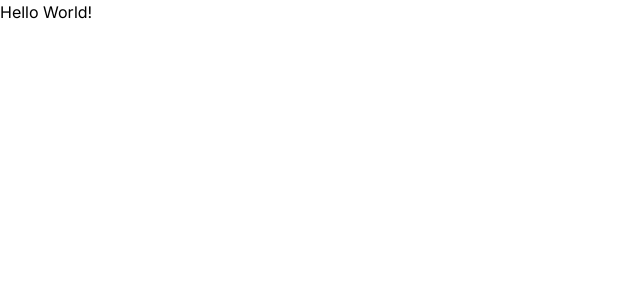
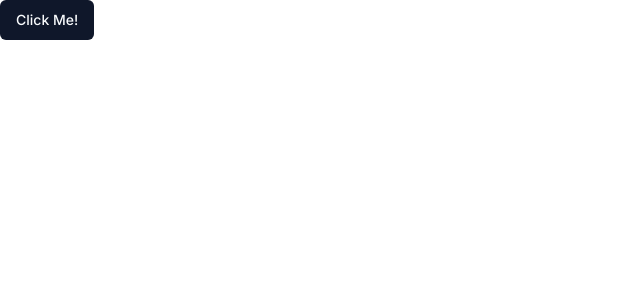
Before and after one commit to mimoriam/next-auth-v5, a Next.js app: page / in a window 1280 px wide. Shown: the top 300 px of the page, without its empty margins (0-640 px from the left). Built offline with nearby package versions, Linux system fonts and the light colour scheme.

Commit message:
Commit #3 - ShadCN UI installation

```diff
--- a/app/globals.css
+++ b/app/globals.css
@@ -1,3 +1,76 @@
 @tailwind base;
 @tailwind components;
 @tailwind utilities;
+
+@layer base {
+  :root {
+    --background: 0 0% 100%;
+    --foreground: 222.2 84% 4.9%;
+
+    --card: 0 0% 100%;
+    --card-foreground: 222.2 84% 4.9%;
+
+    --popover: 0 0% 100%;
+    --popover-foreground: 222.2 84% 4.9%;
+
+    --primary: 222.2 47.4% 11.2%;
+    --primary-foreground: 210 40% 98%;
+
+    --secondary: 210 40% 96.1%;
+    --secondary-foreground: 222.2 47.4% 11.2%;
+
+    --muted: 210 40% 96.1%;
+    --muted-foreground: 215.4 16.3% 46.9%;
+
+    --accent: 210 40% 96.1%;
+    --accent-foreground: 222.2 47.4% 11.2%;
+
+    --destructive: 0 84.2% 60.2%;
+    --destructive-foreground: 210 40% 98%;
+
+    --border: 214.3 31.8% 91.4%;
+    --input: 214.3 31.8% 91.4%;
+    --ring: 222.2 84% 4.9%;
+
+    --radius: 0.5rem;
+  }
+
+  .dark {
+    --background: 222.2 84% 4.9%;
+    --foreground: 210 40% 98%;
+
+    --card: 222.2 84% 4.9%;
+    --card-foreground: 210 40% 98%;
+
+    --popover: 222.2 84% 4.9%;
+    --popover-foreground: 210 40% 98%;
+
+    --primary: 210 40% 98%;
+    --primary-foreground: 222.2 47.4% 11.2%;
+
+    --secondary: 217.2 32.6% 17.5%;
+    --secondary-foreground: 210 40% 98%;
+
+    --muted: 217.2 32.6% 17.5%;
+    --muted-foreground: 215 20.2% 65.1%;
+
+    --accent: 217.2 32.6% 17.5%;
+    --accent-foreground: 210 40% 98%;
+
+    --destructive: 0 62.8% 30.6%;
+    --destructive-foreground: 210 40% 98%;
+
+    --border: 217.2 32.6% 17.5%;
+    --input: 217.2 32.6% 17.5%;
+    --ring: 212.7 26.8% 83.9%;
+  }
+}
+
+@layer base {
+  * {
+    @apply border-border;
+  }
+  body {
+    @apply bg-background text-foreground;
+  }
+}
--- a/app/page.tsx
+++ b/app/page.tsx
@@ -1,7 +1,9 @@
+import { Button } from "@/components/ui/button";
+
 export default async function Home() {
   return (
     <main>
-      <div>Hello World!</div>
+      <Button>Click Me!</Button>
     </main>
   );
 }
--- /dev/null
+++ b/components/ui/button.tsx
@@ -0,0 +1,56 @@
+import * as React from "react"
+import { Slot } from "@radix-ui/react-slot"
+import { cva, type VariantProps } from "class-variance-authority"
+
+import { cn } from "@/lib/utils"
+
+const buttonVariants = cva(
+  "inline-flex items-center justify-center whitespace-nowrap rounded-md text-sm font-medium ring-offset-background transition-colors focus-visible:outline-none focus-visible:ring-2 focus-visible:ring-ring focus-visible:ring-offset-2 disabled:pointer-events-none disabled:opacity-50",
+  {
+    variants: {
+      variant: {
+        default: "bg-primary text-primary-foreground hover:bg-primary/90",
+        destructive:
+          "bg-destructive text-destructive-foreground hover:bg-destructive/90",
+        outline:
+          "border border-input bg-background hover:bg-accent hover:text-accent-foreground",
+        secondary:
+          "bg-secondary text-secondary-foreground hover:bg-secondary/80",
+        ghost: "hover:bg-accent hover:text-accent-foreground",
+        link: "text-primary underline-offset-4 hover:underline",
+      },
+      size: {
+        default: "h-10 px-4 py-2",
+        sm: "h-9 rounded-md px-3",
+        lg: "h-11 rounded-md px-8",
+        icon: "h-10 w-10",
+      },
+    },
+    defaultVariants: {
+      variant: "default",
+      size: "default",
+    },
+  }
+)
+
+export interface ButtonProps
+  extends React.ButtonHTMLAttributes<HTMLButtonElement>,
+    VariantProps<typeof buttonVariants> {
+  asChild?: boolean
+}
+
+const Button = React.forwardRef<HTMLButtonElement, ButtonProps>(
+  ({ className, variant, size, asChild = false, ...props }, ref) => {
+    const Comp = asChild ? Slot : "button"
+    return (
+      <Comp
+        className={cn(buttonVariants({ variant, size, className }))}
+        ref={ref}
+        {...props}
+      />
+    )
+  }
+)
+Button.displayName = "Button"
+
+export { Button, buttonVariants }
--- /dev/null
+++ b/lib/utils.ts
@@ -0,0 +1,6 @@
+import { type ClassValue, clsx } from "clsx";
+import { twMerge } from "tailwind-merge";
+
+export function cn(...inputs: ClassValue[]) {
+  return twMerge(clsx(inputs));
+}
--- a/tailwind.config.ts
+++ b/tailwind.config.ts
@@ -1,20 +1,80 @@
-import type { Config } from "tailwindcss";
+import type { Config } from "tailwindcss"
 
-const config: Config = {
+const config = {
+  darkMode: ["class"],
   content: [
-    "./pages/**/*.{js,ts,jsx,tsx,mdx}",
-    "./components/**/*.{js,ts,jsx,tsx,mdx}",
-    "./app/**/*.{js,ts,jsx,tsx,mdx}",
-  ],
+    './pages/**/*.{ts,tsx}',
+    './components/**/*.{ts,tsx}',
+    './app/**/*.{ts,tsx}',
+    './src/**/*.{ts,tsx}',
+	],
+  prefix: "",
   theme: {
+    container: {
+      center: true,
+      padding: "2rem",
+      screens: {
+        "2xl": "1400px",
+      },
+    },
     extend: {
-      backgroundImage: {
-        "gradient-radial": "radial-gradient(var(--tw-gradient-stops))",
-        "gradient-conic":
-          "conic-gradient(from 180deg at 50% 50%, var(--tw-gradient-stops))",
+      colors: {
+        border: "hsl(var(--border))",
+        input: "hsl(var(--input))",
+        ring: "hsl(var(--ring))",
+        background: "hsl(var(--background))",
+        foreground: "hsl(var(--foreground))",
+        primary: {
+          DEFAULT: "hsl(var(--primary))",
+          foreground: "hsl(var(--primary-foreground))",
+        },
+        secondary: {
+          DEFAULT: "hsl(var(--secondary))",
+          foreground: "hsl(var(--secondary-foreground))",
+        },
+        destructive: {
+          DEFAULT: "hsl(var(--destructive))",
+          foreground: "hsl(var(--destructive-foreground))",
+        },
+        muted: {
+          DEFAULT: "hsl(var(--muted))",
+          foreground: "hsl(var(--muted-foreground))",
+        },
+        accent: {
+          DEFAULT: "hsl(var(--accent))",
+          foreground: "hsl(var(--accent-foreground))",
+        },
+        popover: {
+          DEFAULT: "hsl(var(--popover))",
+          foreground: "hsl(var(--popover-foreground))",
+        },
+        card: {
+          DEFAULT: "hsl(var(--card))",
+          foreground: "hsl(var(--card-foreground))",
+        },
+      },
+      borderRadius: {
+        lg: "var(--radius)",
+        md: "calc(var(--radius) - 2px)",
+        sm: "calc(var(--radius) - 4px)",
+      },
+      keyframes: {
+        "accordion-down": {
+          from: { height: "0" },
+          to: { height: "var(--radix-accordion-content-height)" },
+        },
+        "accordion-up": {
+          from: { height: "var(--radix-accordion-content-height)" },
+          to: { height: "0" },
+        },
+      },
+      animation: {
+        "accordion-down": "accordion-down 0.2s ease-out",
+        "accordion-up": "accordion-up 0.2s ease-out",
       },
     },
   },
-  plugins: [],
-};
-export default config;
+  plugins: [require("tailwindcss-animate")],
+} satisfies Config
+
+export default config
```
Also changed, not shown: package.json (+10 -4 lines), commands.txt (added), components.json (added), 1 other file (tests, documents, lock files or other folders).
